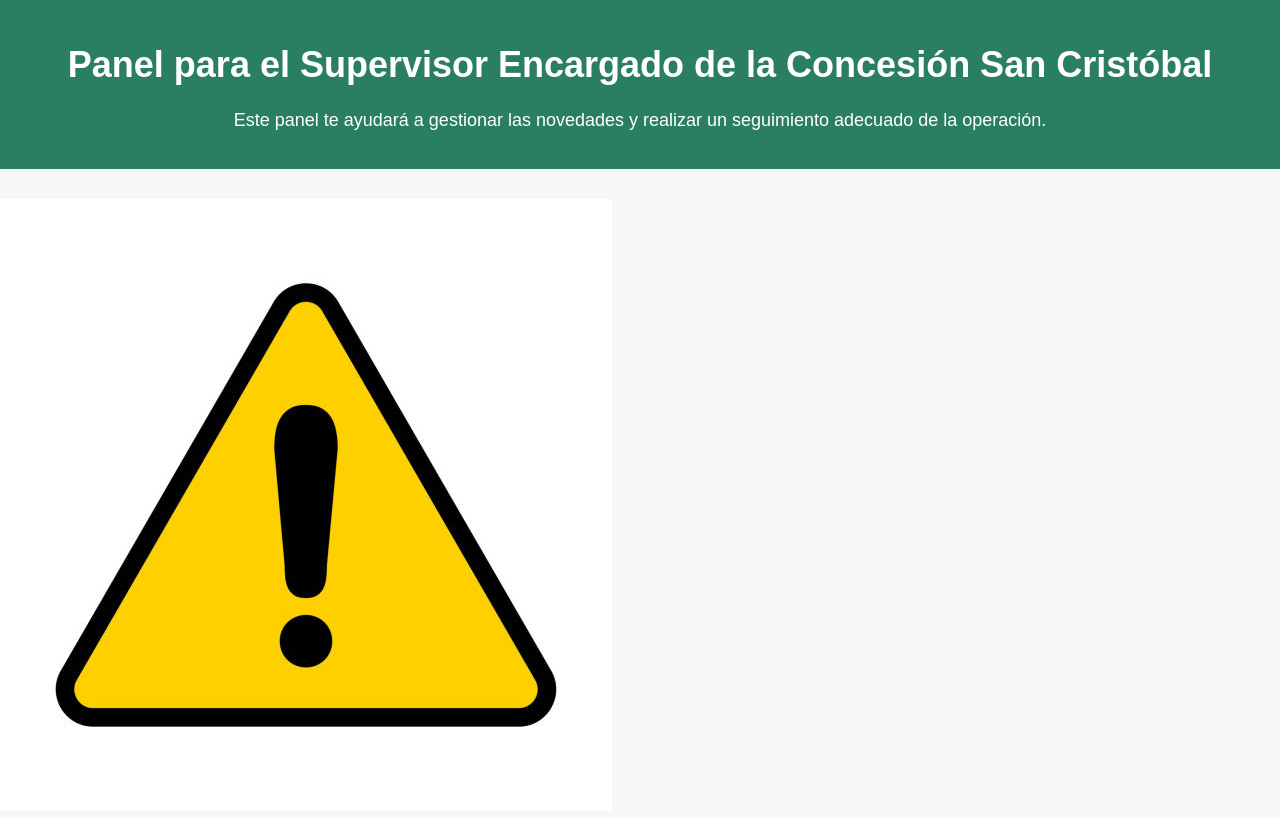
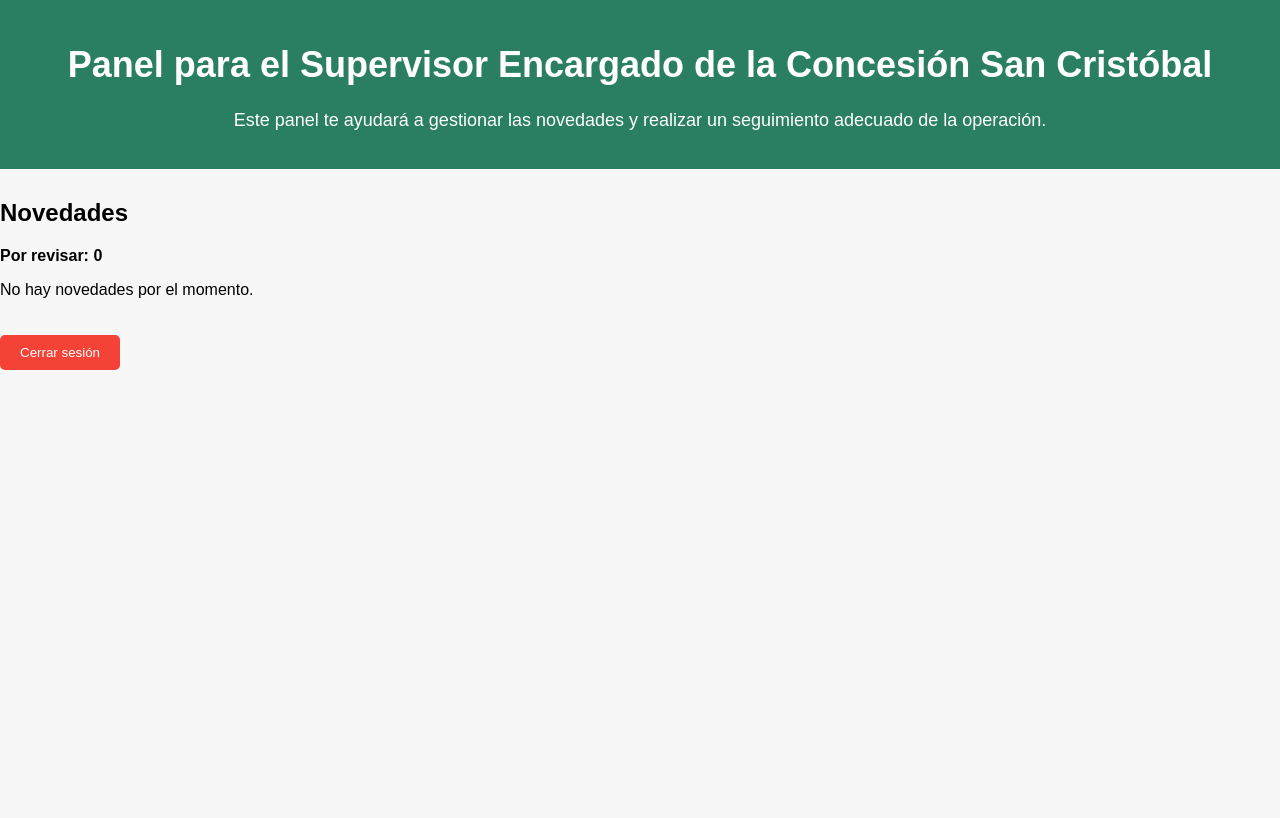
Before and after one commit to tunninghack/novedades-supervisores, a plain HTML site: page san-cristobal.html in a window 1280 px wide. Shown: the top 818 px of the page. Drawn offline with Linux system fonts and the light colour scheme; sample sign-in values are in the browser's storage.

Commit message:
Mensaje de commit

```diff
--- a/san-cristobal.html
+++ b/san-cristobal.html
@@ -13,11 +13,8 @@
         <p class="subtitle">Este panel te ayudará a gestionar las novedades y realizar un seguimiento adecuado de la operación.</p>
     </header>
 
-    <!-- Sección de alertas -->
+    <!-- Sección de alertas (sin el icono de alerta) -->
     <section class="alert-section">
-        <div class="alert-icon">
-            <img src="imagenes/alerta.jpg" alt="Icono de alerta">
-        </div>
         <div class="alert-message">
             <h2>Novedades</h2>
             <div id="alerta-content">
```
Also changed, not shown: index.html (+2 -2 lines).
